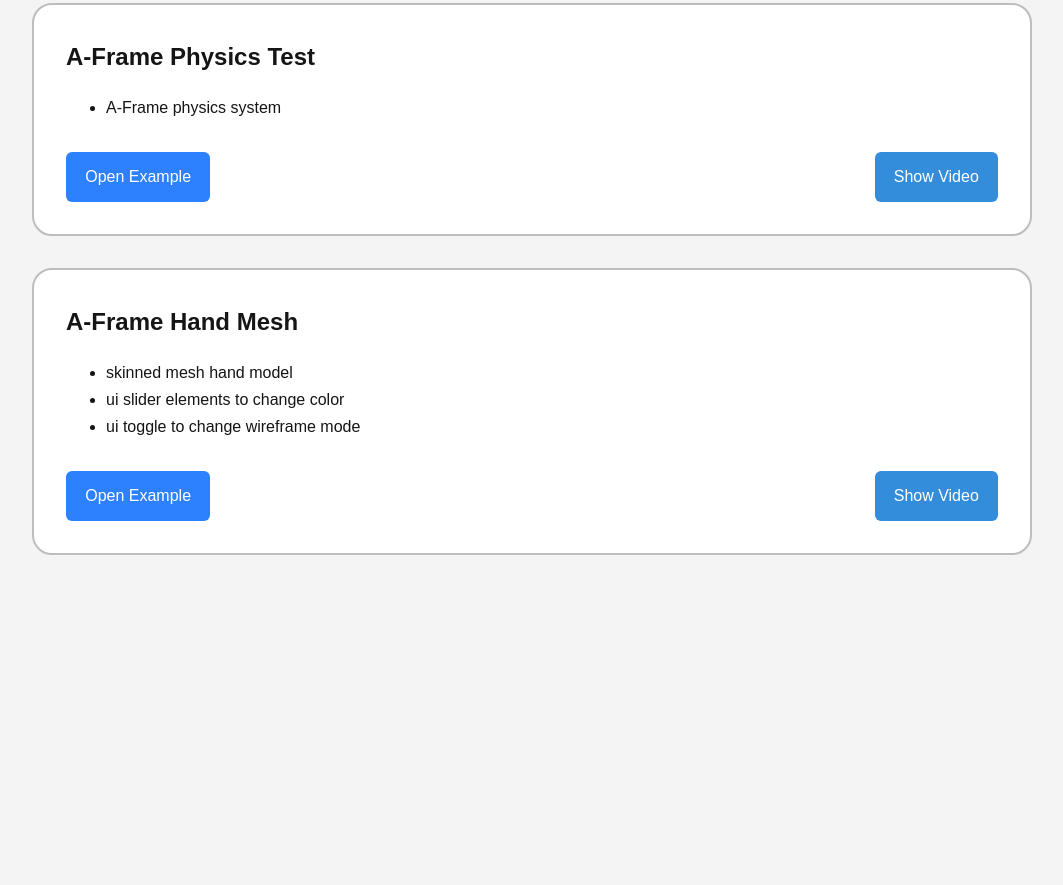
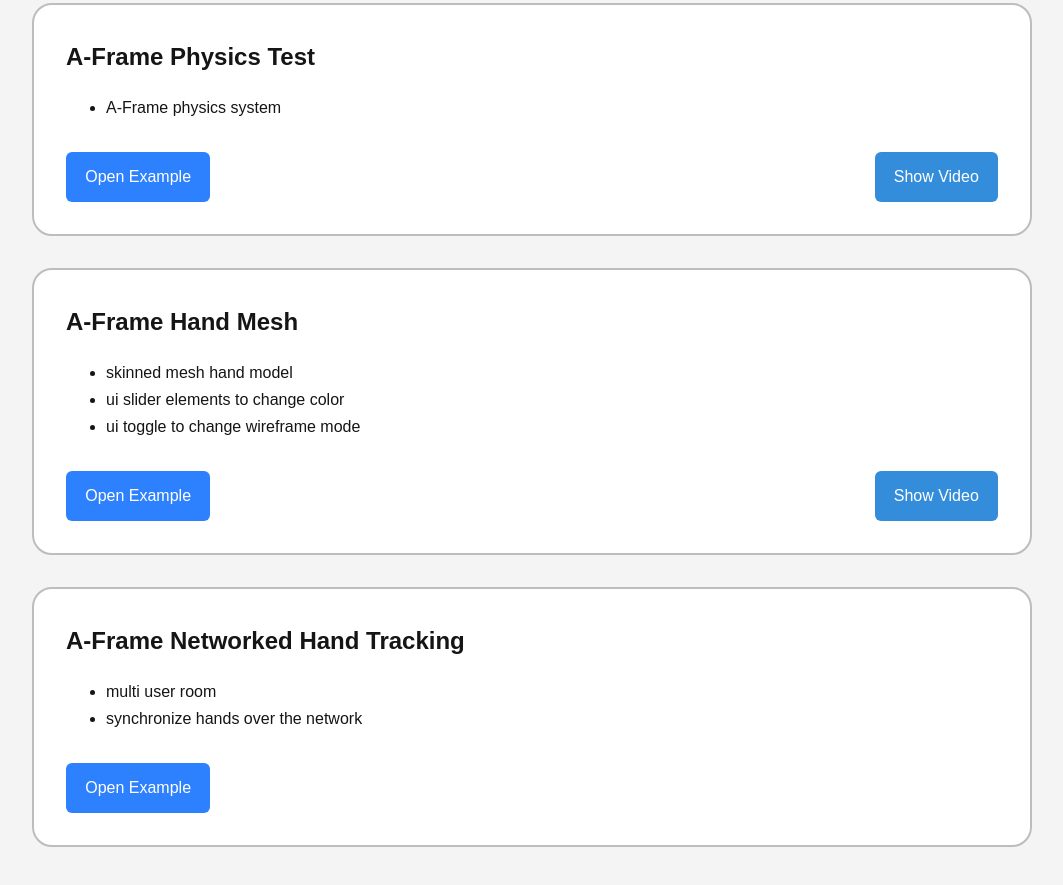
Before and after one commit to marlon360/webxr-handtracking, a plain HTML site: page index.html in a window 1280 px wide. Shown: the part 1412-2297 px from the top of the page, without its empty margins (108-1171 px from the left). Before the commit the page ends 2015 px from the top, so only its background shows below. Drawn offline with Linux system fonts and the light colour scheme.

Commit message:
added networked hand tracking

```diff
--- a/index.html
+++ b/index.html
@@ -83,6 +83,15 @@
             <a class="video" target="_blank" href="https://twitter.com/Marlon360/status/1287488821400133634?s=20">Show Video</a>
         </div>
 
+        <div class="example">
+            <h2>A-Frame Networked Hand Tracking</h2>
+            <ul>
+                <li>multi user room</li>
+                <li>synchronize hands over the network</li>
+            </ul>
+            <a href="https://webxr-networked-handtracking.glitch.me/">Open Example</a>
+        </div>
+
     </main>
 </body>
 <script async defer src="https://buttons.github.io/buttons.js"></script>
```
